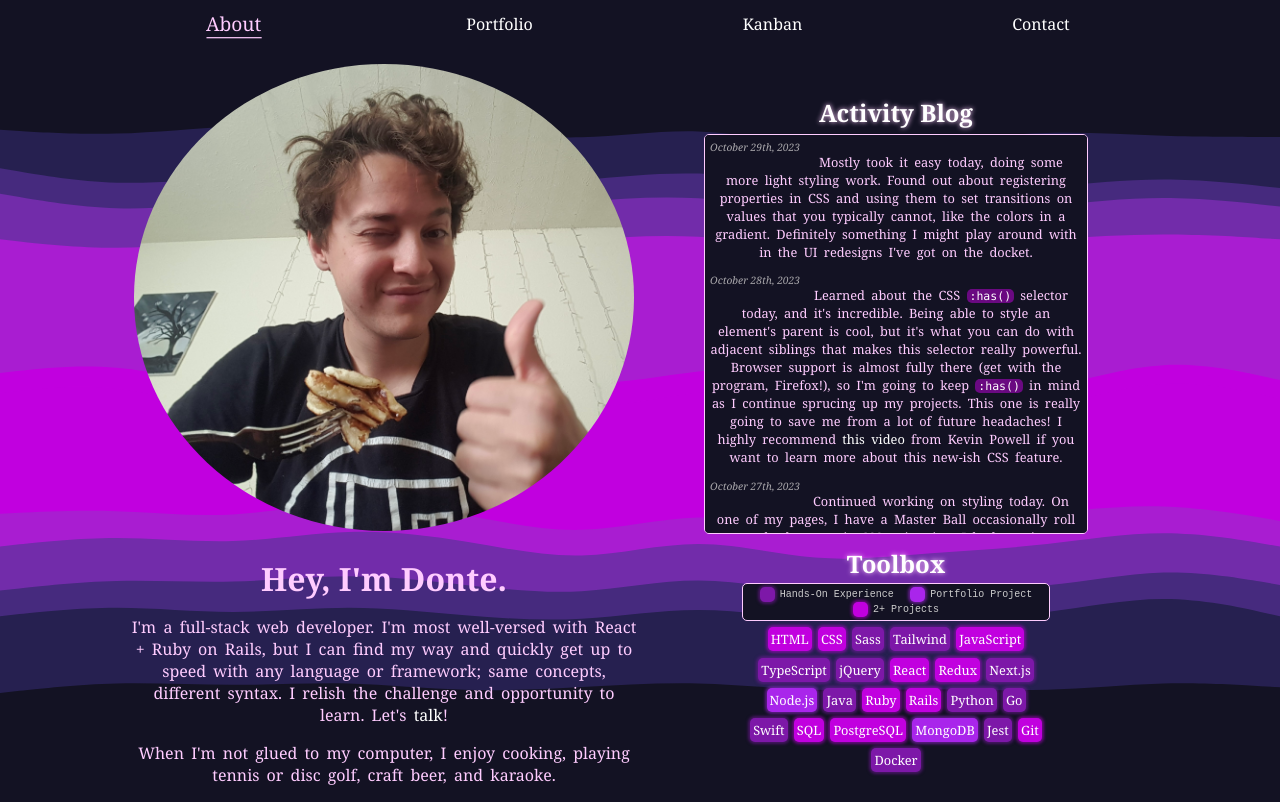
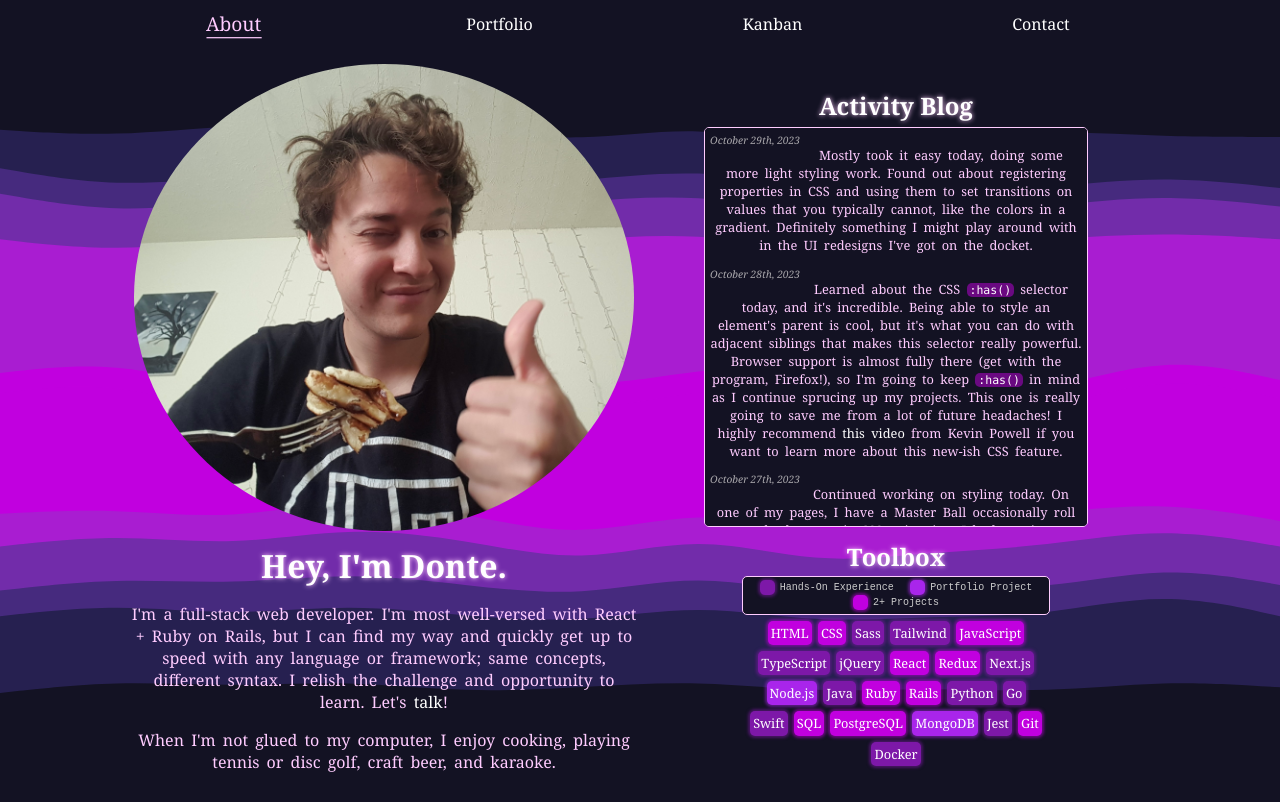
Before and after one commit to dawnteigh/dawnteigh.github.io, a React (Create React App) app: page / in a window 1280 px wide. Built offline with nearby package versions, Linux system fonts and the light colour scheme.

Commit message:
h1 change

```diff
--- a/src/App.css
+++ b/src/App.css
@@ -25,7 +25,9 @@ body {
 
 h1 {
   font-size: 2em;
-  margin-bottom: 0;
+  margin: .5rem auto;
+  color: white;
+  text-shadow: 0px 0px 5px #ffccff;
 }
 
 h2 {
```
